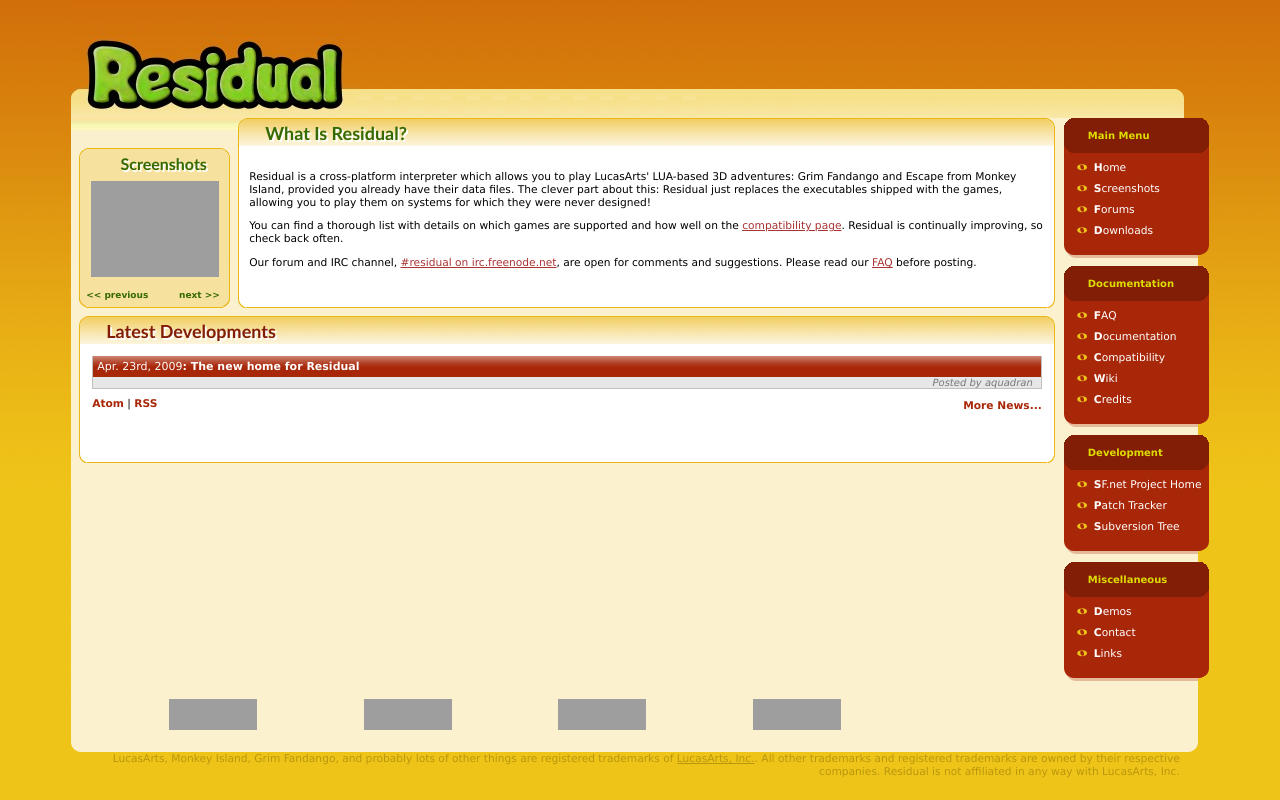
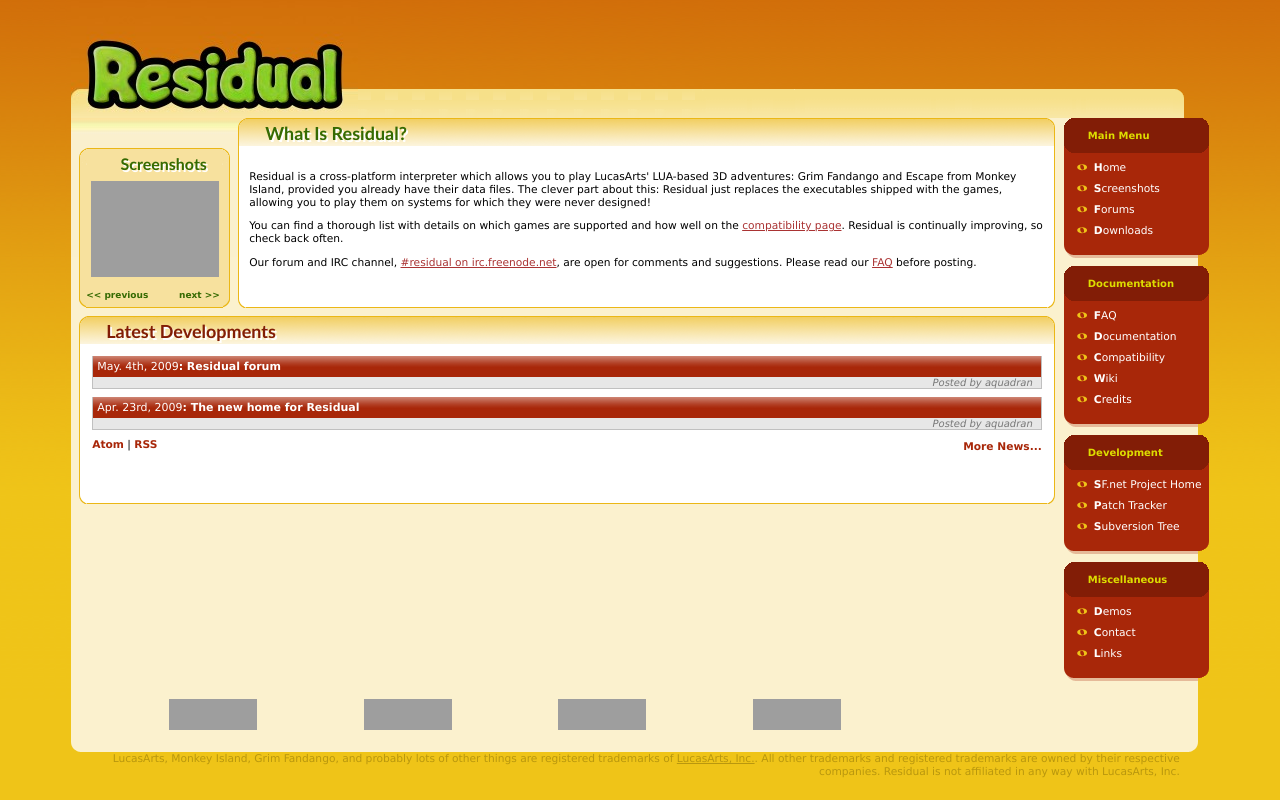
Before and after one commit to residualvm/residualvm-web, a PHP site: page / in a window 1280 px wide. Run offline with PHP 8.4, Linux system fonts and the light colour scheme; data that the repository does not hold is empty; grey boxes are pictures that could not be loaded.

Commit message:
updated forum
git-svn-id: http://residualvm.svn.sourceforge.net/svnroot/residualvm/web/trunk@1160 f59d7af5-260c-0410-b1c1-8abfca62acd6

```diff
--- a/contact.php
+++ b/contact.php
@@ -17,7 +17,7 @@ html_content_begin('Contact');
 	<p>
 	<br>
 		<b>Please do not contact the team for questions about using Residual. Instead use the
-		<a href="http://forums.scummvm.org/residual">forums</a></b><br><br>
+		<a href="http://residual.scummvm.org">forums</a></b><br><br>
 	</p>
     </div>
 	<br>
@@ -37,9 +37,9 @@ html_content_begin('Contact');
 
     <div class="par-subhead-content">
 	<p>
-	We offer <a href="http://forums.scummvm.org/residual">forum</a>.
+	We offer <a href="http://residual.scummvm.org">forum</a>.
 	</p>
-	<p><b>Don't forget to read <a href="http://forums.scummvm.org/residual/viewtopic.php?t=2">Forum Rules</a> before your first post.</b></p>
+	<p><b>Don't forget to read <a href="http://residual.scummvm.org/viewtopic.php?t=2">Forum Rules</a> before your first post.</b></p>
 	<br>
 
     </div>
--- a/include/sidebar.php
+++ b/include/sidebar.php
@@ -12,7 +12,7 @@ function sidebar_start () {
 
     $g->add("Home", $file_root);
     $g->add("Screenshots", $file_root."/screenshots.php");
-    $g->add("Forums", "http://forums.scummvm.org/residual/");
+    $g->add("Forums", "http://residual.scummvm.org");
     $g->add("Downloads", $file_root."/downloads.php");
 
     $g->done();
--- /dev/null
+++ b/news/20090504.xml
@@ -0,0 +1,8 @@
+<NAME>Residual forum</NAME>
+<DATE>May 4th, 2009</DATE>
+<AUTHOR>aquadran</AUTHOR>
+<BODY>
+	<p>
+		Residual forum is finally ready. Please start new discussions on new place !
+	</p>
+</BODY>
```
